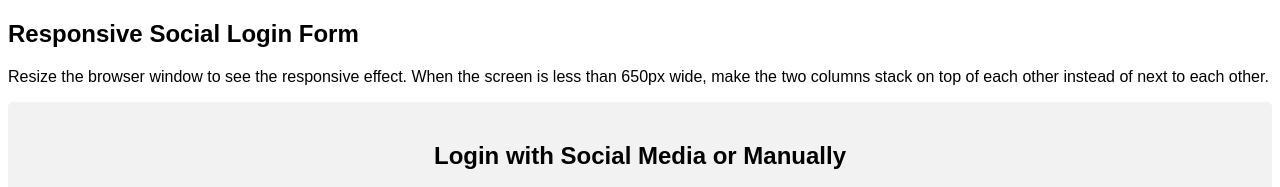
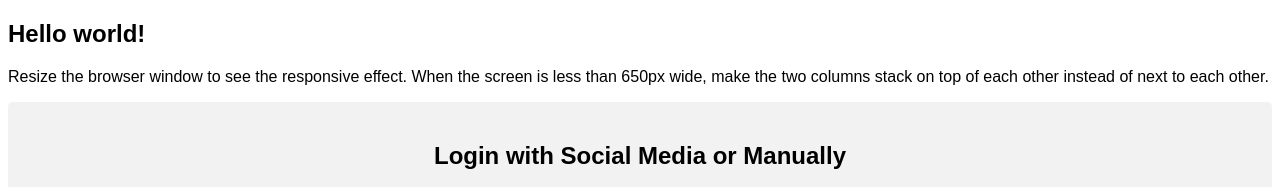
Before and after one commit to awsdevop183/httpd, a plain HTML site: page index.html in a window 1280 px wide. Shown: the top 187 px of the page. Drawn offline with Linux system fonts and the light colour scheme.

Commit message:
Update index.html

```diff
--- a/index.html
+++ b/index.html
@@ -135,7 +135,7 @@ input[type=submit]:hover {
 </head>
 <body>
 
-<h2>Responsive Social Login Form</h2>
+<h2>Hello world!</h2>
 <p>Resize the browser window to see the responsive effect. When the screen is less than 650px wide, make the two columns stack on top of each other instead of next to each other.</p>
 
 <div class="container">
```
